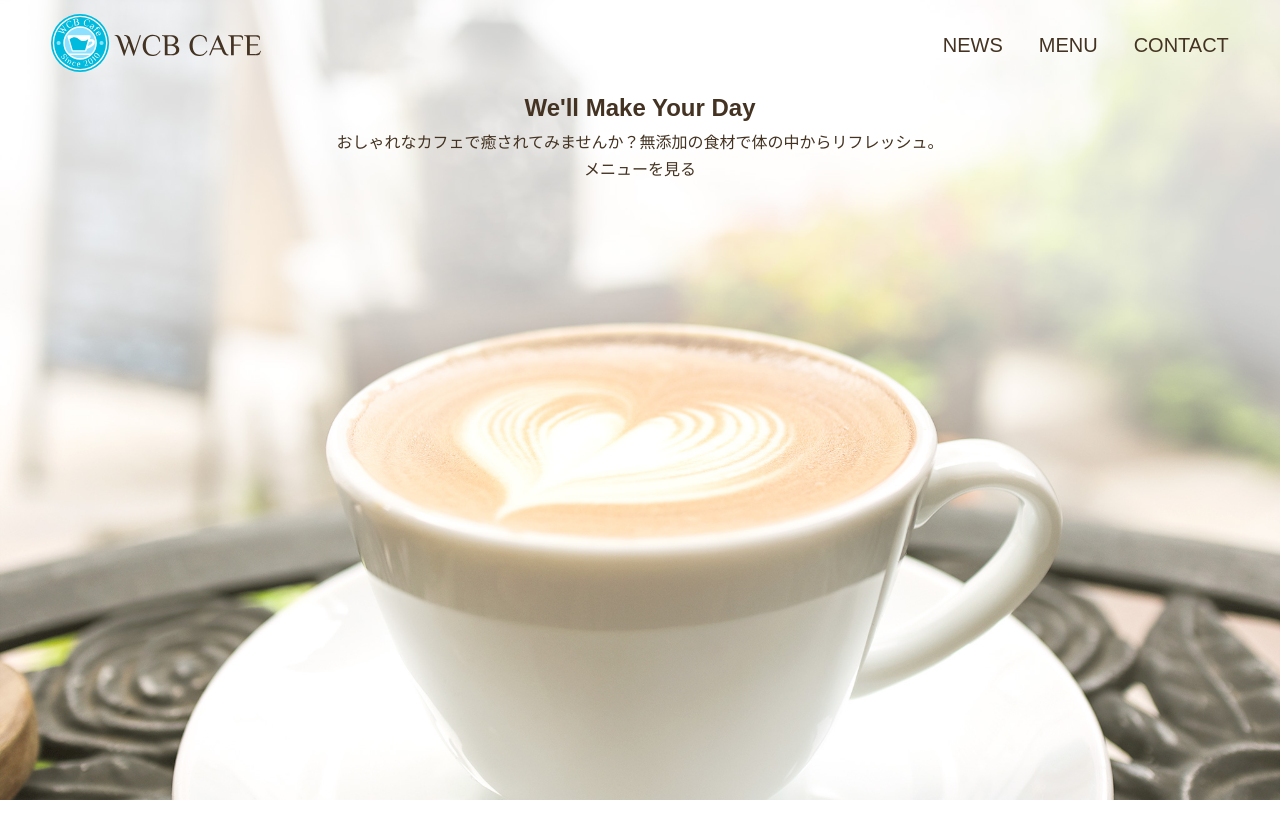
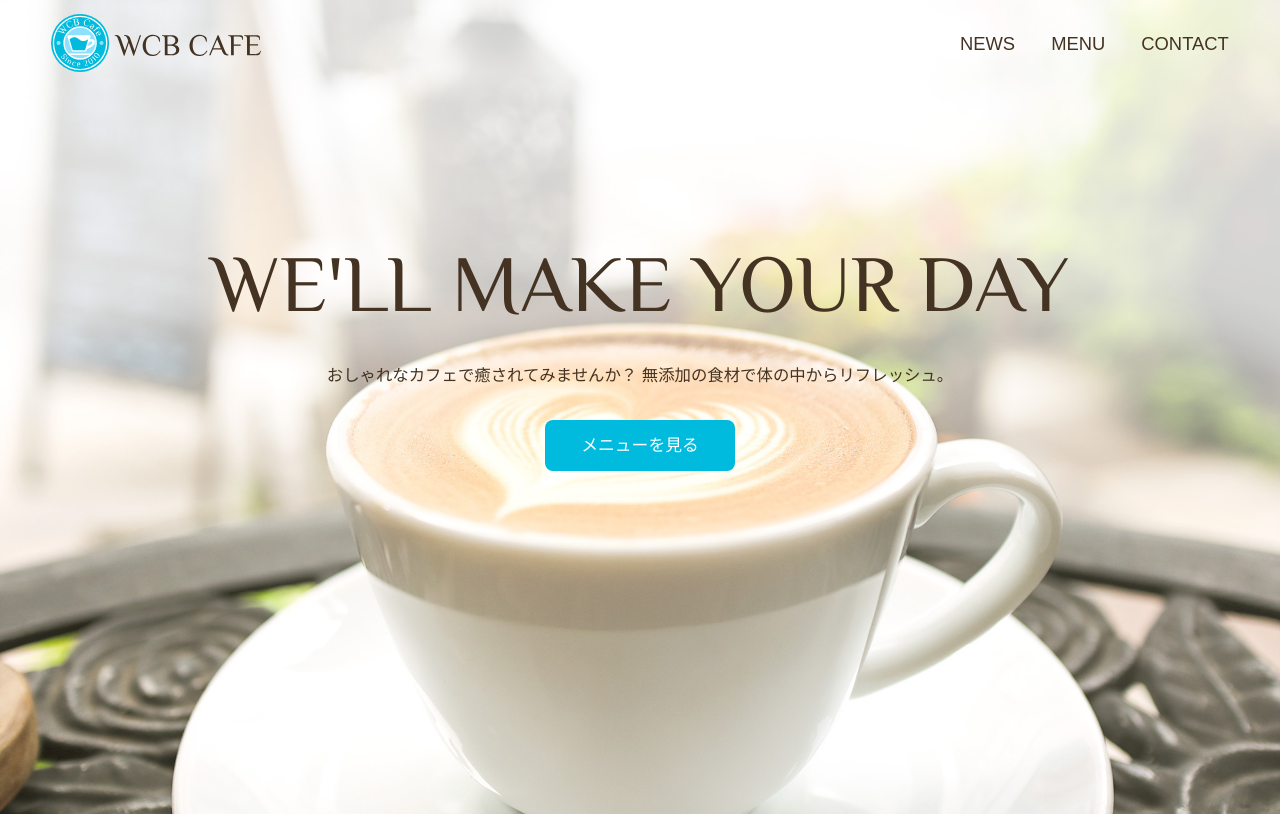
Before and after one commit to sukenori/WCB_Cafe, a plain HTML site: page index.html in a window 1280 px wide. Drawn offline with Linux system fonts and the light colour scheme; some packages are replaced by stand-ins of ours.

Commit message:
Add: ホームのメインコンテンツ追加

```diff
--- a/css/style.css
+++ b/css/style.css
@@ -20,11 +20,10 @@ ul {
     list-style: none;
 }
 
-.background {
+#home_background {
+    background-image: url(../images/main-bg.jpg);
     background-size: cover;
-}
-#home_bg {
-    background-image: url(../images/main-bg.jpg);
+    min-height: 100vh;
 }
 
 .logo {
@@ -32,7 +31,7 @@ ul {
 }
 .main_nav {
     display: flex;
-    font-size: 1.25rem;
+    font-size: 1.15rem;
     margin-top: 14px;
 }
 .main_nav li {
@@ -47,4 +46,24 @@ header {
 
 .home_main {
     text-align: center;
+    margin-top: 10%;
 }
+.home_main h2 {
+    font-family: "Philosopher", serif;
+    font-weight: lighter;
+    font-size: 5rem;
+}
+.home_main p {
+    font-size: 1.025rem;
+    margin: 10px 0 42px;
+}
+.home_main a {
+    font-size: 1.05rem;
+    background-color: #0bd;
+    color: #fff;
+    border-radius: 8px;
+    padding: 16px 36px;
+}
+.home_main a:hover {
+    background-color: #0090aa;
+}
--- a/index.html
+++ b/index.html
@@ -9,7 +9,7 @@
         <link rel="stylesheet" href="https://fonts.googleapis.com/css?family=Philosopher">
         <link rel="stylesheet" href="css/style.css">
     </head>
-    <body class="background" id="home_bg">
+    <body id="home_background">
         <header class="page_header">
             <h1>
                 <a href="index.html"><img class="logo" src="images/logo.svg" alt="WCB Cafe"></a>
@@ -23,8 +23,8 @@
             </nav>
         </header>
         <div class="home_main">
-            <h2>We'll Make Your Day</h2>
-            <p>おしゃれなカフェで癒されてみませんか？無添加の食材で体の中からリフレッシュ。</p>
+            <h2>WE'LL MAKE YOUR DAY</h2>
+            <p>おしゃれなカフェで癒されてみませんか？ 無添加の食材で体の中からリフレッシュ。</p>
             <a href="menu.html">メニューを見る</a>
         </div>
     </body>
```
